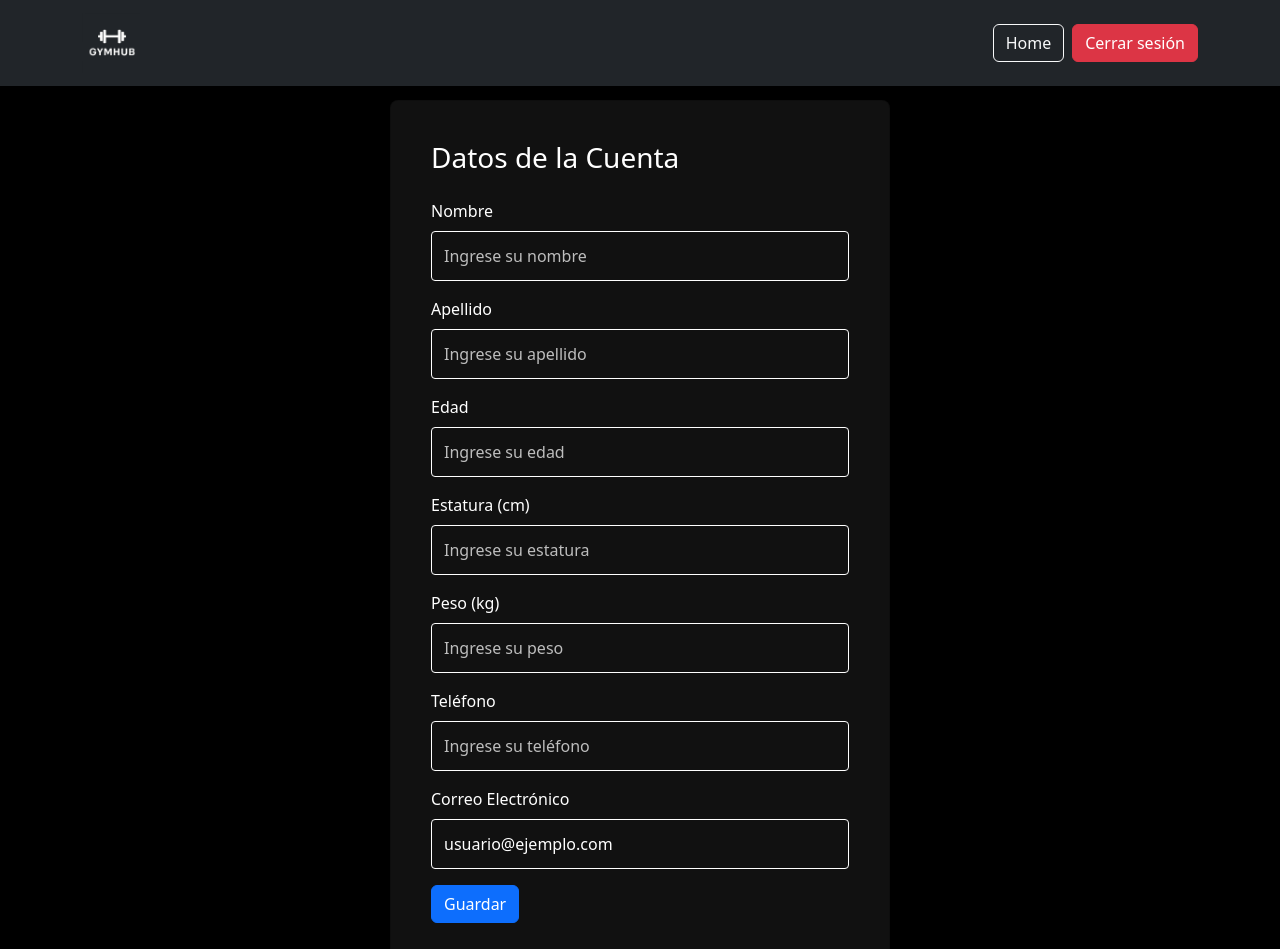
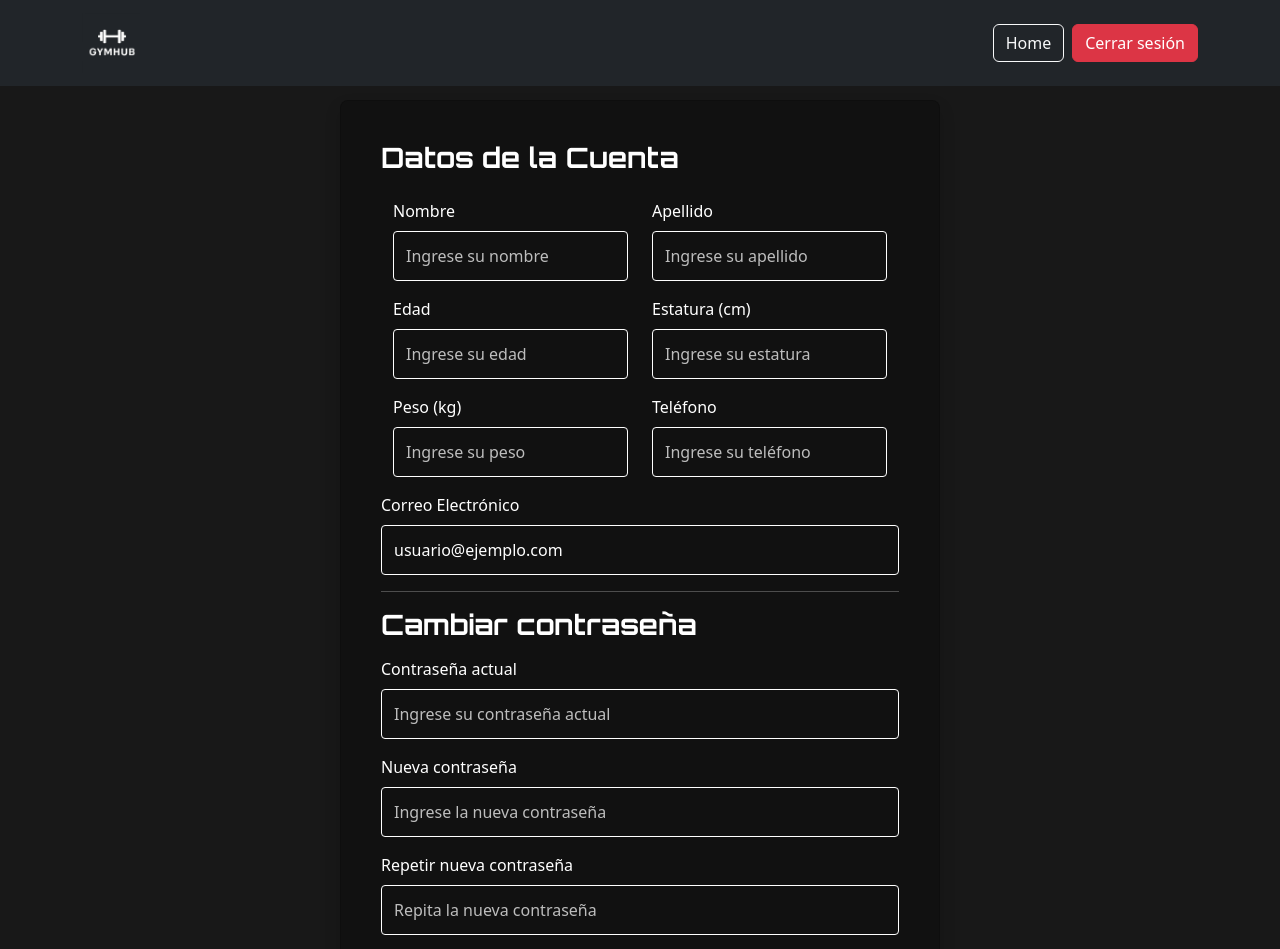
Before and after one commit to mattigomez/tpi-gimApp, a React (Vite) app: page /account in a window 1280 px wide. Shown: the top 949 px of the page. Built offline with nearby package versions, Linux system fonts and the light colour scheme.

Commit message:
update partners-account

```diff
--- a/src/components/account/Account.jsx
+++ b/src/components/account/Account.jsx
@@ -1,8 +1,10 @@
 import React, { useState } from "react";
 import { Form, Button, Card } from "react-bootstrap";
 import Header from "../header/Header";
+import { toast, ToastContainer } from "react-toastify";
+import "react-toastify/dist/ReactToastify.css";
 
-const Account = () => {
+const Account = ({ userEmail }) => {
   const [formData, setFormData] = useState({
     nombre: "",
     apellido: "",
@@ -10,7 +12,10 @@ const Account = () => {
     estatura: "",
     peso: "",
     telefono: "",
-    correo: "usuario@ejemplo.com", // Valor predeterminado no editable
+    correo: userEmail || "usuario@ejemplo.com",
+    password: "",
+    newPassword: "",
+    confirmNewPassword: "",
   });
 
   const handleChange = (e) => {
@@ -21,9 +26,57 @@ const Account = () => {
     }));
   };
 
-  const handleSubmit = (e) => {
+  const handleSubmit = async (e) => {
     e.preventDefault();
-    alert("Datos guardados correctamente");
+
+    // Validar cambio de contraseña si se completó
+    if (formData.newPassword || formData.confirmNewPassword) {
+      if (formData.newPassword !== formData.confirmNewPassword) {
+        toast.error("Las contraseñas nuevas no coinciden");
+        return;
+      }
+      if (formData.newPassword.length < 6) {
+        toast.error("La nueva contraseña debe tener al menos 6 caracteres");
+        return;
+      }
+    }
+
+    // Preparar datos para enviar (no enviar campos de password vacíos)
+    const payload = {
+      nombre: formData.nombre,
+      apellido: formData.apellido,
+      edad: formData.edad,
+      estatura: formData.estatura,
+      peso: formData.peso,
+      telefono: formData.telefono,
+      correo: formData.correo,
+    };
+    if (formData.newPassword) {
+      payload.newPassword = formData.newPassword;
+      payload.password = formData.password; // Para verificar la actual
+    }
+
+    try {
+      const res = await fetch(`http://localhost:3000/users/${formData.correo}`, {
+        method: "PUT",
+        headers: { "Content-Type": "application/json" },
+        body: JSON.stringify(payload),
+      });
+      if (res.ok) {
+        toast.success("Datos guardados correctamente");
+        setFormData((prev) => ({
+          ...prev,
+          password: "",
+          newPassword: "",
+          confirmNewPassword: "",
+        }));
+      } else {
+        const data = await res.json();
+        toast.error(data.message || "Error al guardar los datos");
+      }
+    } catch (err) {
+      toast.error(err,"Error de conexión con el servidor");
+    }
   };
 
   return (
@@ -32,8 +85,8 @@ const Account = () => {
       <div
         style={{
           minHeight: "100vh",
-          width: "100vw", // <-- agrega esto
-          background: "black", // <-- cambia a blanco
+          width: "100vw",
+          background: "#181818",
           display: "flex",
           flexDirection: "column",
           alignItems: "center",
@@ -42,12 +95,23 @@ const Account = () => {
         }}
       >
         <Card
-          style={{ maxWidth: "500px", width: "100%", margin: "0 auto" }}
+          style={{ maxWidth: "600px", width: "100%", margin: "0 auto" }}
           className="p-4 shadow"
         >
           <Card.Body>
-            <h3 className="mb-4">Datos de la Cuenta</h3>
+            <h3
+              className="mb-4"
+              style={{
+                fontFamily: "Orbitron, Arial, sans-serif",
+                fontWeight: 700,
+                color: "#fff",
+              }}
+            >
+              Datos de la Cuenta
+            </h3>
             <Form onSubmit={handleSubmit}>
+              <div className="row">
+                <div className="col-md-6">
                   <Form.Group className="mb-3">
                     <Form.Label>Nombre</Form.Label>
                     <Form.Control
@@ -56,16 +120,6 @@ const Account = () => {
                       value={formData.nombre}
                       onChange={handleChange}
                       placeholder="Ingrese su nombre"
-                />
-              </Form.Group>
-              <Form.Group className="mb-3">
-                <Form.Label>Apellido</Form.Label>
-                <Form.Control
-                  type="text"
-                  name="apellido"
-                  value={formData.apellido}
-                  onChange={handleChange}
-                  placeholder="Ingrese su apellido"
                     />
                   </Form.Group>
                   <Form.Group className="mb-3">
@@ -79,6 +133,28 @@ const Account = () => {
                     />
                   </Form.Group>
                   <Form.Group className="mb-3">
+                    <Form.Label>Peso (kg)</Form.Label>
+                    <Form.Control
+                      type="number"
+                      name="peso"
+                      value={formData.peso}
+                      onChange={handleChange}
+                      placeholder="Ingrese su peso"
+                    />
+                  </Form.Group>
+                </div>
+                <div className="col-md-6">
+                  <Form.Group className="mb-3">
+                    <Form.Label>Apellido</Form.Label>
+                    <Form.Control
+                      type="text"
+                      name="apellido"
+                      value={formData.apellido}
+                      onChange={handleChange}
+                      placeholder="Ingrese su apellido"
+                    />
+                  </Form.Group>
+                  <Form.Group className="mb-3">
                     <Form.Label>Estatura (cm)</Form.Label>
                     <Form.Control
                       type="number"
@@ -86,16 +162,6 @@ const Account = () => {
                       value={formData.estatura}
                       onChange={handleChange}
                       placeholder="Ingrese su estatura"
-                />
-              </Form.Group>
-              <Form.Group className="mb-3">
-                <Form.Label>Peso (kg)</Form.Label>
-                <Form.Control
-                  type="number"
-                  name="peso"
-                  value={formData.peso}
-                  onChange={handleChange}
-                  placeholder="Ingrese su peso"
                     />
                   </Form.Group>
                   <Form.Group className="mb-3">
@@ -108,6 +174,8 @@ const Account = () => {
                       placeholder="Ingrese su teléfono"
                     />
                   </Form.Group>
+                </div>
+              </div>
               <Form.Group className="mb-3">
                 <Form.Label>Correo Electrónico</Form.Label>
                 <Form.Control
@@ -117,12 +185,57 @@ const Account = () => {
                   readOnly
                 />
               </Form.Group>
+              <hr />
+              <h3
+                className="mb-3"
+                style={{
+                  fontFamily: "Orbitron, Arial, sans-serif",
+                  fontWeight: 700,
+                  color: "#fff",
+                }}
+              >
+                Cambiar contraseña
+              </h3>
+              <Form.Group className="mb-3">
+                <Form.Label>Contraseña actual</Form.Label>
+                <Form.Control
+                  type="password"
+                  name="password"
+                  value={formData.password}
+                  onChange={handleChange}
+                  placeholder="Ingrese su contraseña actual"
+                  autoComplete="current-password"
+                />
+              </Form.Group>
+              <Form.Group className="mb-3">
+                <Form.Label>Nueva contraseña</Form.Label>
+                <Form.Control
+                  type="password"
+                  name="newPassword"
+                  value={formData.newPassword}
+                  onChange={handleChange}
+                  placeholder="Ingrese la nueva contraseña"
+                  autoComplete="new-password"
+                />
+              </Form.Group>
+              <Form.Group className="mb-3">
+                <Form.Label>Repetir nueva contraseña</Form.Label>
+                <Form.Control
+                  type="password"
+                  name="confirmNewPassword"
+                  value={formData.confirmNewPassword}
+                  onChange={handleChange}
+                  placeholder="Repita la nueva contraseña"
+                  autoComplete="new-password"
+                />
+              </Form.Group>
               <Button variant="primary" type="submit">
                 Guardar
               </Button>
             </Form>
           </Card.Body>
         </Card>
+        <ToastContainer />
       </div>
     </>
   );
```
Also changed, not shown: src/components/partners/Partners.jsx (+48 -5 lines). Lines whose indentation alone changed are shown as unchanged.
